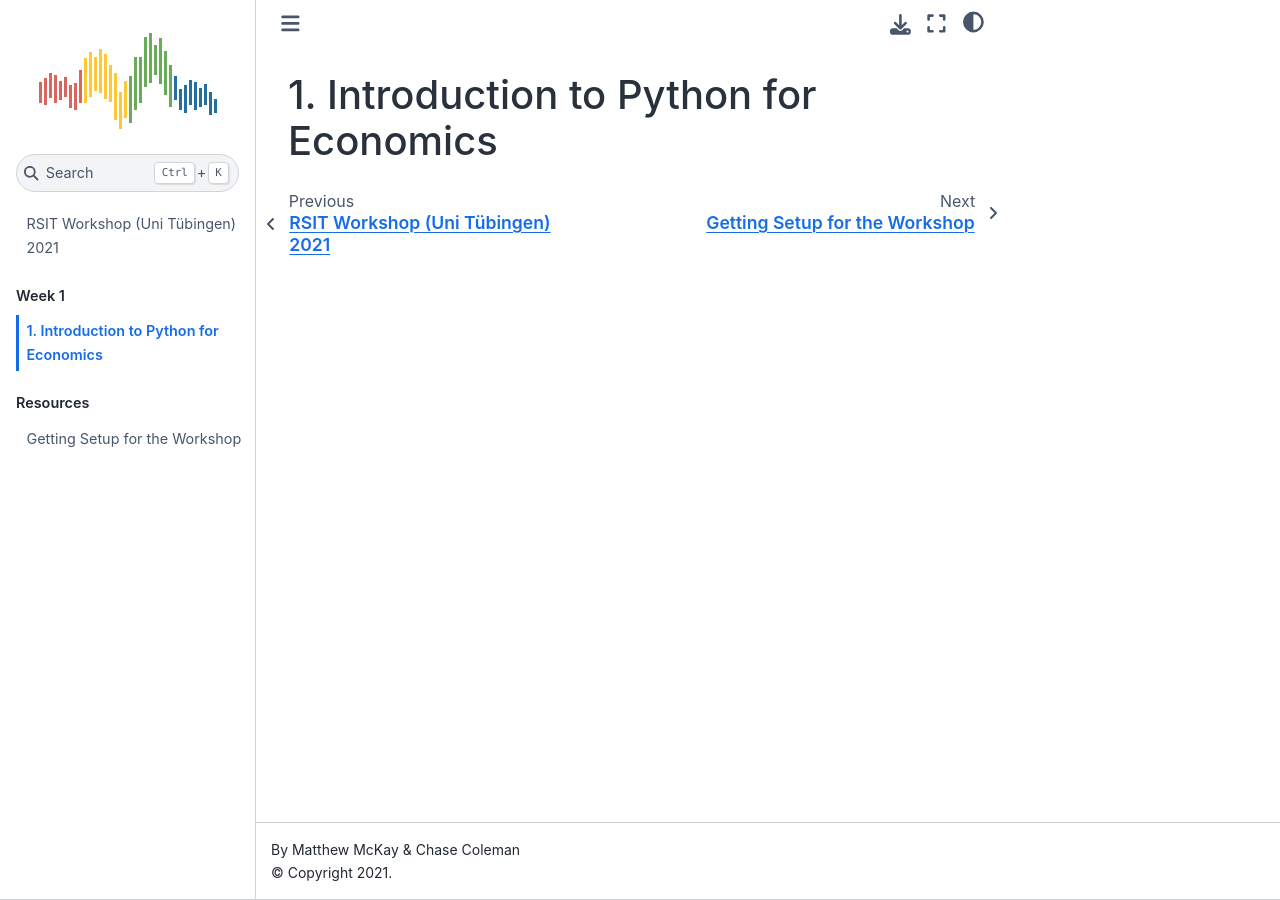
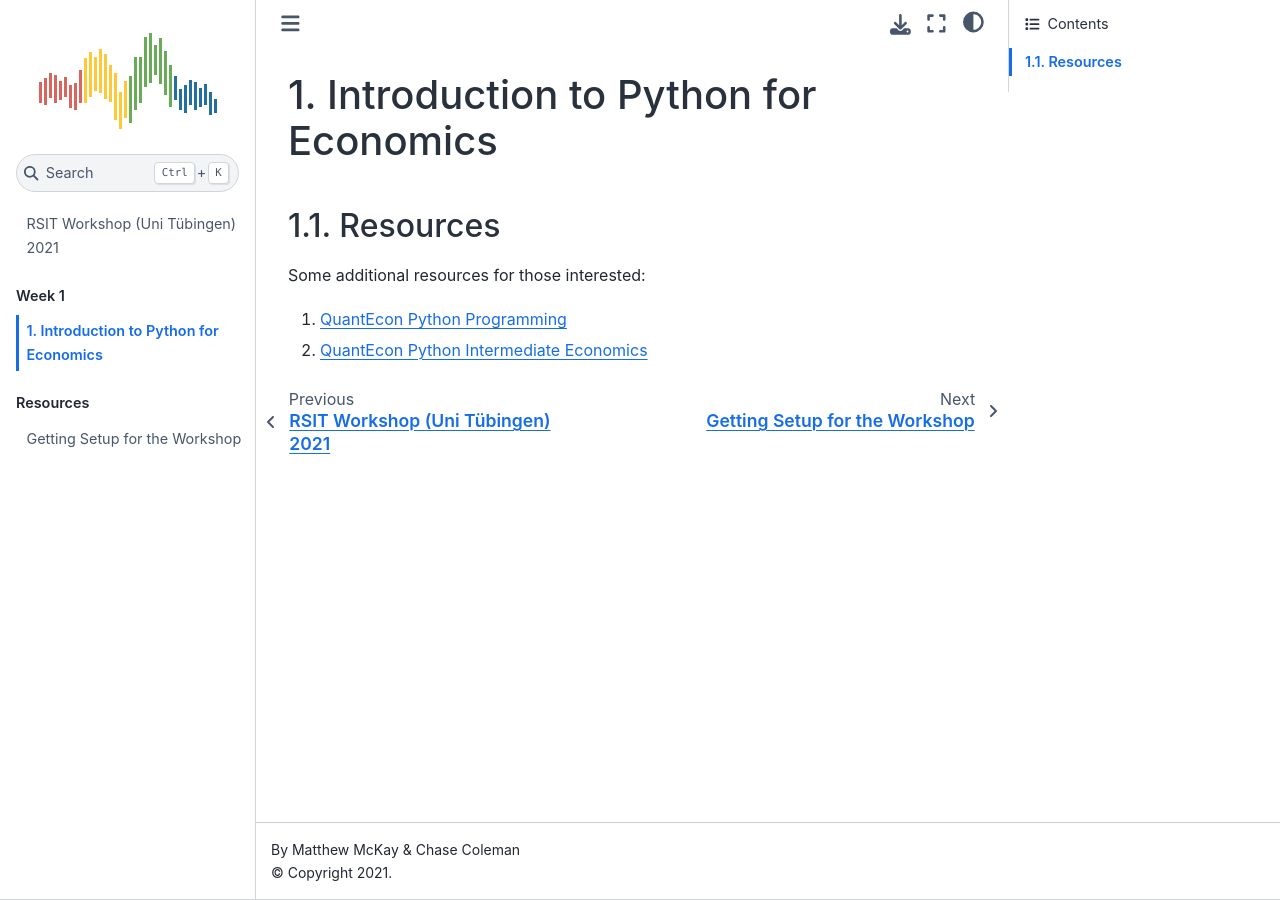
Before and after one commit to QuantEcon/2021-workshop-rsit, a Jupyter Book: the page built from website/week1/python-for-economics.md, in a window 1280 px wide. Built offline with Jupyter Book 1.0.4 settings and Sphinx 7.4.7 and the Sphinx Book theme 1.1.4, drawn with Linux system fonts in a browser that asks for light colours.

Commit message:
initial work

```diff
--- a/website/week1/python-for-economics.md
+++ b/website/week1/python-for-economics.md
@@ -1 +1,8 @@
 # Introduction to Python for Economics
+
+## Resources
+
+Some additional resources for those interested:
+
+1. [QuantEcon Python Programming](https://python-programming.quantecon.org)
+2. [QuantEcon Python Intermediate Economics](https://python.quantecon.org)
```
